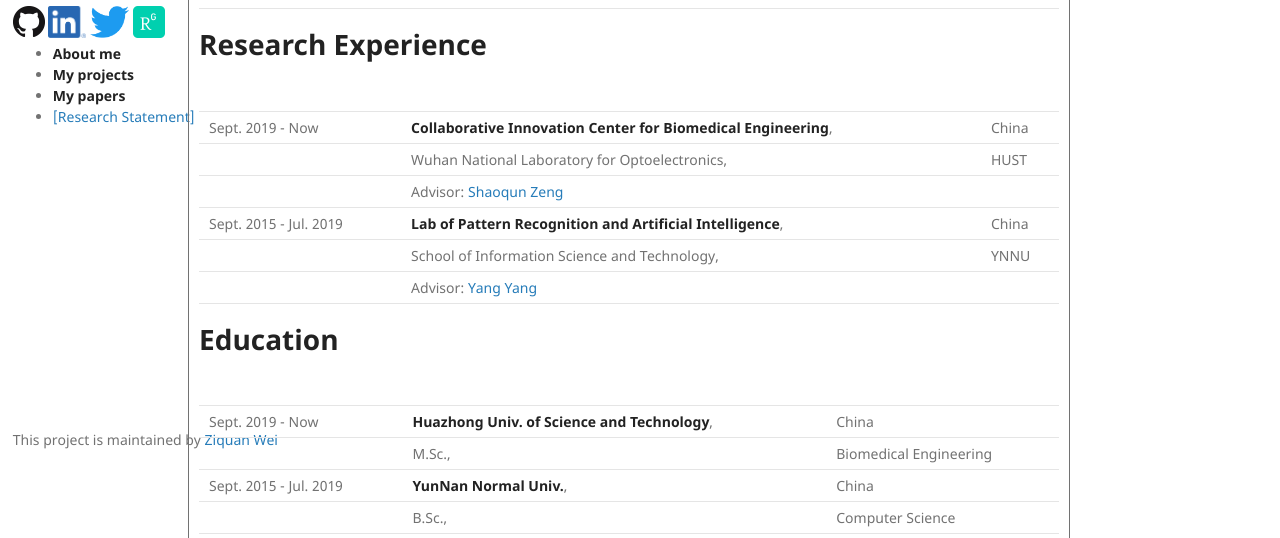
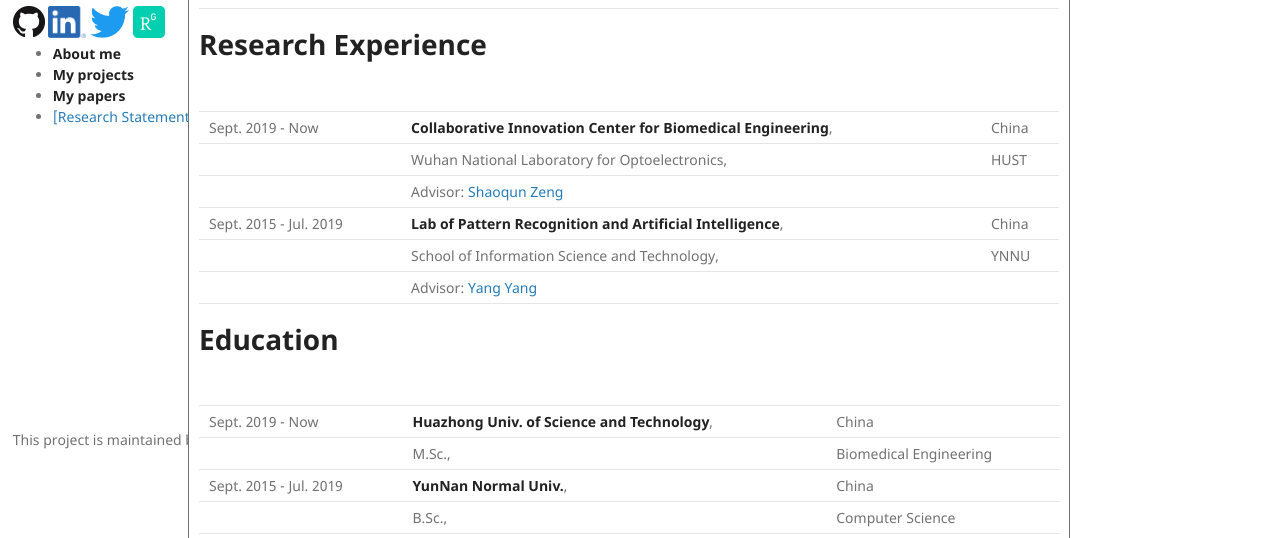
Before and after one commit to Chrisa142857/Chrisa142857.github.io, a Jekyll site: the page built from index.md, in a window 1280 px wide. Shown: the part 380-918 px from the top of the page. Built offline with Jekyll 4.4.1, drawn with Linux system fonts in a browser that asks for light colours; our own code applies the rules of GitHub Pages for plain Markdown files.

Commit message:
Update default.html

```diff
--- a/_layouts/default.html
+++ b/_layouts/default.html
@@ -21,6 +21,7 @@
     <div class="wrapper">
 
       <header>
+        <div style="float: left">
           <h1>
             <a href="{{ "/" | absolute_url }}">
               {{ site.title | default: site.github.repository_name }}
@@ -40,6 +41,7 @@
           <a href="{{ site.rg_url }}"><img border="0" src="/assets/img/researchgate_icon_130843.png" width="32" height="32" /></a>
 
           {% if site.show_buttons %}
+        </div>
         <ul style="width: 140">
           <li><a href="{{ site.index_url }}"><strong>About me</strong></a></li>
           <li><a href="{{ site.project_url }}"><strong>My projects</strong></a></li>
@@ -48,7 +50,7 @@
         </ul>
         {% endif %}
       </header>
-      <section style="border: 1px solid; border-radius: 6px; padding: 10px">
+      <section style="border: 1px solid; border-radius: 6px; padding: 10px; background-color: white">
 
       {{ content }}
 
```
Lines whose indentation alone changed are shown as unchanged.
